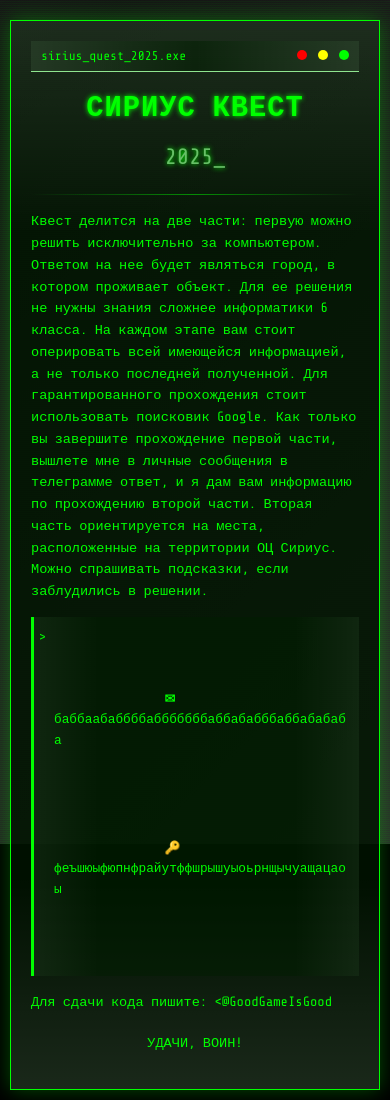
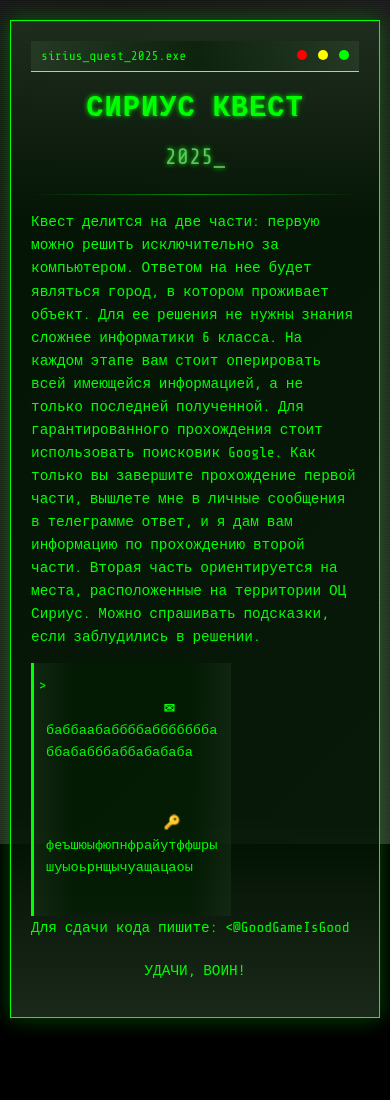
Before and after one commit to sirius-quest/sirius-quest.github.io, a plain HTML site: page index.html in a window 390 px wide. After the commit the page ends 1038 px from the top, so only its background shows below. Drawn offline with nearby package versions, Linux system fonts and the light colour scheme.

Commit message:
Update index.html

```diff
--- a/index.html
+++ b/index.html
@@ -143,8 +143,9 @@
         );
         overflow-x: auto;
         -webkit-overflow-scrolling: touch;
+        display: flex;
+        flex-direction: column;
     }
-
         .code-block::before {
             content: '>';
             position: absolute;
@@ -276,24 +277,22 @@
             padding-bottom: 5px;
         }
 
-        /* Оптимизация анимаций для мобильных */
-        @media (max-width: 480px) {
-            .glitch::before, .glitch::after {
-                animation: none;
-                display: none;
-            }
-
-            .info {
-                font-size: 0.85rem;
+       @media (max-width: 768px) {
+        .info-and-codes {
+            display: flex;
+            flex-direction: row;
+            align-items: flex-start;
+            gap: 15px;
         }
 
         .code-block {
-                font-size: 0.8rem;
-                padding: 10px 12px 10px 20px;
+            width: 200px;
+            flex-shrink: 0;
+            margin: 0;
         }
 
-            .code-block::before {
-                top: 10px;
+        .info-text {
+            flex-grow: 1;
         }
     }
     </style>
```
Lines whose indentation alone changed are shown as unchanged.
